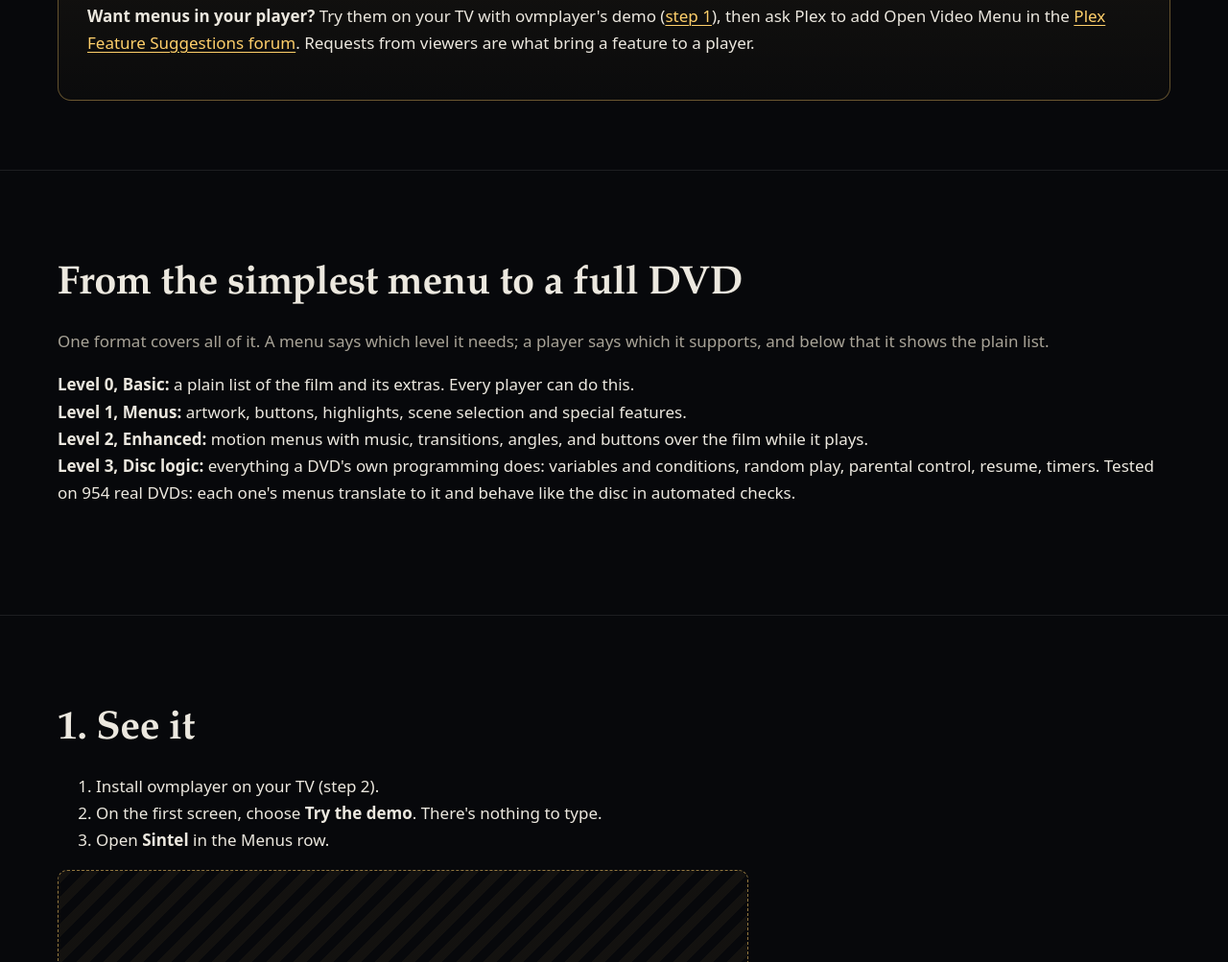
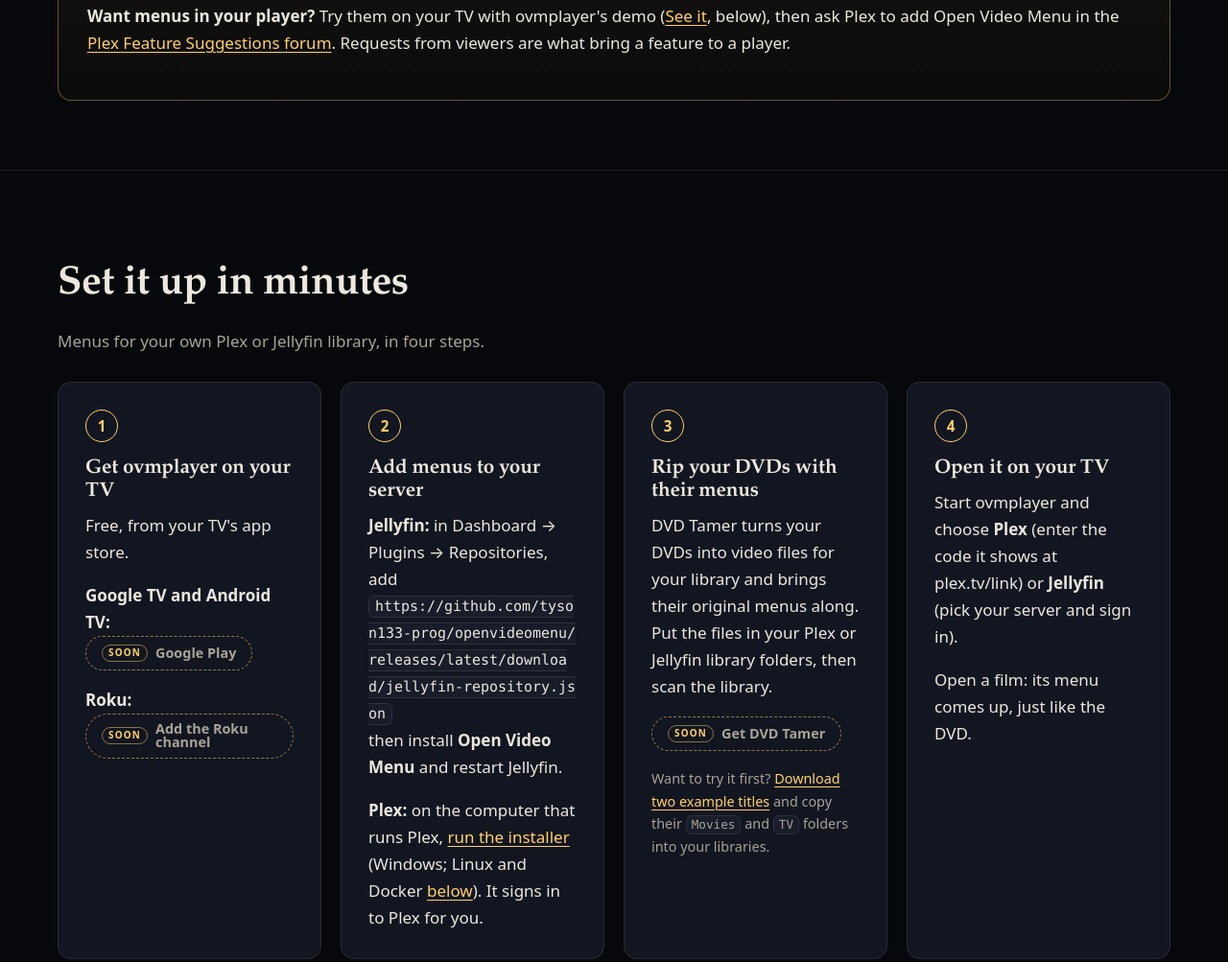
Before and after one commit to tyson133-prog/openvideomenu, a website: page site/index.html in a window 1280 px wide. Shown: the part 1122-2125 px from the top of the page at 96% size. Drawn offline with Linux system fonts and the light colour scheme.

Commit message:
Website: set it up in minutes
Four steps near the top: get ovmplayer, add the Jellyfin plugin or the
Plex menu server, rip your DVDs with DVD Tamer (or try the examples),
and open a film. The Jellyfin repository address replaces its
placeholder, and the nav gets "Set it up".

```diff
--- a/site/assets/site.css
+++ b/site/assets/site.css
@@ -164,6 +164,9 @@
 .steps > li::before { content: counter(step); display: inline-grid; place-items: center; width: 34px; height: 34px; border-radius: 50%; border: 1px solid var(--gold); color: var(--gold); font: 600 0.95rem/1 var(--sans); margin-bottom: 16px; }
 @media (max-width: 860px) { .steps { grid-template-columns: 1fr; } }
 ol.steps { padding: 0; margin: 0; }
+.steps-4 { grid-template-columns: repeat(4, minmax(0, 1fr)); margin-top: 28px !important; }
+@media (max-width: 1100px) { .steps-4 { grid-template-columns: repeat(2, minmax(0, 1fr)); } }
+@media (max-width: 640px) { .steps-4 { grid-template-columns: 1fr; } }
 
 .checks { list-style: none; padding: 0; margin: 0 0 1em; }
 .checks li { padding-left: 30px; position: relative; margin-bottom: 0.6em; }
--- a/site/index.html
+++ b/site/index.html
@@ -22,6 +22,7 @@
   <div class="wrap">
     <a class="brand" href="index.html"><img src="assets/img/mark.svg" alt="" width="30" height="30">Open Video Menu</a>
     <nav class="nav" aria-label="Main">
+      <a href="#setup">Set it up</a>
       <a href="#see">See it</a>
       <a href="#players">Get the players</a>
       <a href="#make">Make menus</a>
@@ -53,8 +54,39 @@
       <div class="callout">
         <h2 style="margin-top:0">Easy for any player to add</h2>
         <p>Open Video Menu is built to be simple to implement. A player can show a menu's titles in an afternoon, and free libraries for TypeScript and .NET handle the menus themselves. It's open and royalty-free, with no fees and no permission needed.</p>
-        <p><strong>Want menus in your player?</strong> Try them on your TV with ovmplayer's demo (<a href="#see">step 1</a>), then ask Plex to add Open Video Menu in the <a href="https://forums.plex.tv/c/feature-suggestions/8">Plex Feature Suggestions forum</a>. Requests from viewers are what bring a feature to a player.</p>
+        <p><strong>Want menus in your player?</strong> Try them on your TV with ovmplayer's demo (<a href="#see">See it</a>, below), then ask Plex to add Open Video Menu in the <a href="https://forums.plex.tv/c/feature-suggestions/8">Plex Feature Suggestions forum</a>. Requests from viewers are what bring a feature to a player.</p>
       </div>
+    </div>
+  </section>
+
+  <section id="setup">
+    <div class="wrap">
+      <h2>Set it up in minutes</h2>
+      <p class="muted">Menus for your own Plex or Jellyfin library, in four steps.</p>
+      <ol class="steps steps-4">
+        <li class="card">
+          <h3>Get ovmplayer on your TV</h3>
+          <p>Free, from your TV's app store.</p>
+          <p><strong>Google TV and Android TV:</strong><br><span class="btn btn-small tbd-link">Google Play</span></p>
+          <p><strong>Roku:</strong><br><span class="btn btn-small tbd-link">Add the Roku channel</span></p>
+        </li>
+        <li class="card">
+          <h3>Add menus to your server</h3>
+          <p><strong>Jellyfin:</strong> in Dashboard → Plugins → Repositories, add<br><code style="word-break:break-all">https://github.com/tyson133-prog/openvideomenu/releases/latest/download/jellyfin-repository.json</code><br>then install <strong>Open Video Menu</strong> and restart Jellyfin.</p>
+          <p><strong>Plex:</strong> on the computer that runs Plex, <a href="https://github.com/tyson133-prog/openvideomenu/releases/latest/download/OpenVideoMenu-MenuServer-Setup.exe">run the installer</a> (Windows; Linux and Docker <a href="#players">below</a>). It signs in to Plex for you.</p>
+        </li>
+        <li class="card">
+          <h3>Rip your DVDs with their menus</h3>
+          <p>DVD Tamer turns your DVDs into video files for your library and brings their original menus along. Put the files in your Plex or Jellyfin library folders, then scan the library.</p>
+          <p><span class="btn btn-small tbd-link">Get DVD Tamer</span></p>
+          <p class="small muted">Want to try it first? <a href="https://github.com/tyson133-prog/openvideomenu/releases/latest/download/openvideomenu-examples.zip">Download two example titles</a> and copy their <code>Movies</code> and <code>TV</code> folders into your libraries.</p>
+        </li>
+        <li class="card">
+          <h3>Open it on your TV</h3>
+          <p>Start ovmplayer and choose <strong>Plex</strong> (enter the code it shows at plex.tv/link) or <strong>Jellyfin</strong> (pick your server and sign in).</p>
+          <p>Open a film: its menu comes up, just like the DVD.</p>
+        </li>
+      </ol>
     </div>
   </section>
 
@@ -98,7 +130,7 @@
         <div class="card">
           <h3>On your server</h3>
           <ul>
-            <li><strong>Jellyfin:</strong> in Dashboard → Plugins → Repositories, add <span class="tbd">Repository URL</span>, install <strong>Open Video Menu</strong>, and restart Jellyfin.</li>
+            <li><strong>Jellyfin:</strong> in Dashboard → Plugins → Repositories, add <code style="word-break:break-all">https://github.com/tyson133-prog/openvideomenu/releases/latest/download/jellyfin-repository.json</code>, install <strong>Open Video Menu</strong>, and restart Jellyfin.</li>
             <li><strong>Plex:</strong> run the menu server beside Plex. Give it a Plex token and it follows your libraries by itself; it only answers people signed in to your Plex server.
               <ul>
                 <li><strong>Windows:</strong> <a href="https://github.com/tyson133-prog/openvideomenu/releases/latest/download/OpenVideoMenu-MenuServer-Setup.exe">download the installer</a>, which sets it up as a service. Windows may warn about an unknown publisher: choose More info, then Run anyway.</li>
```
